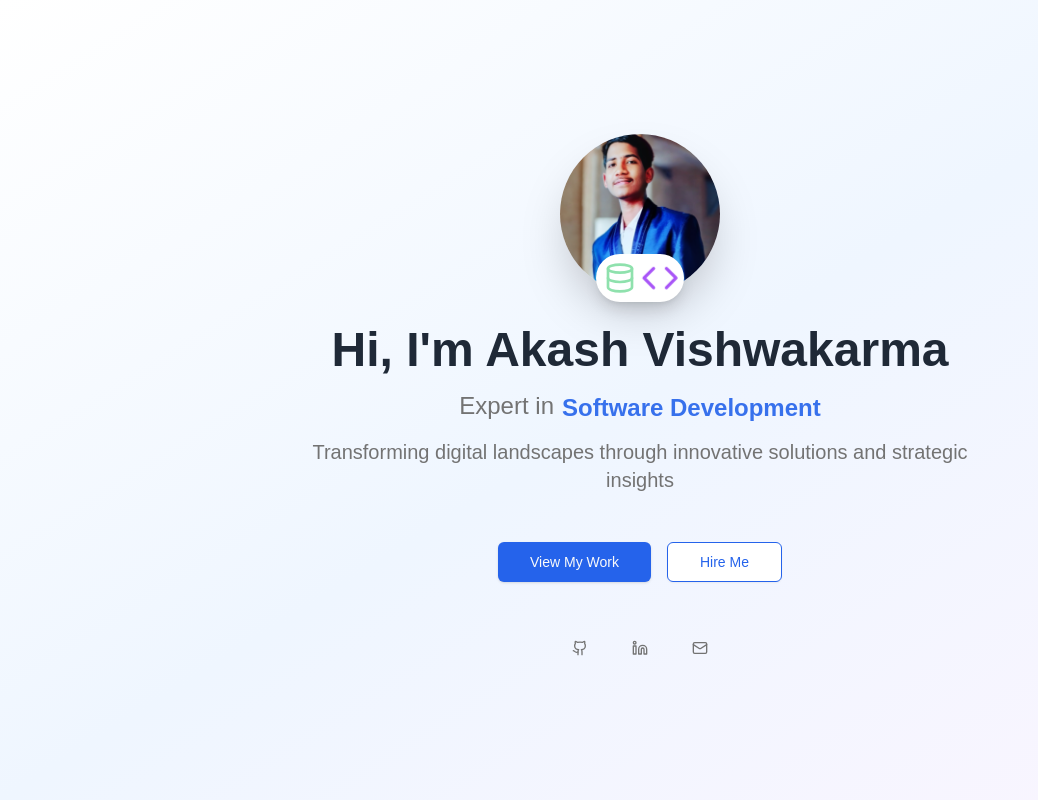
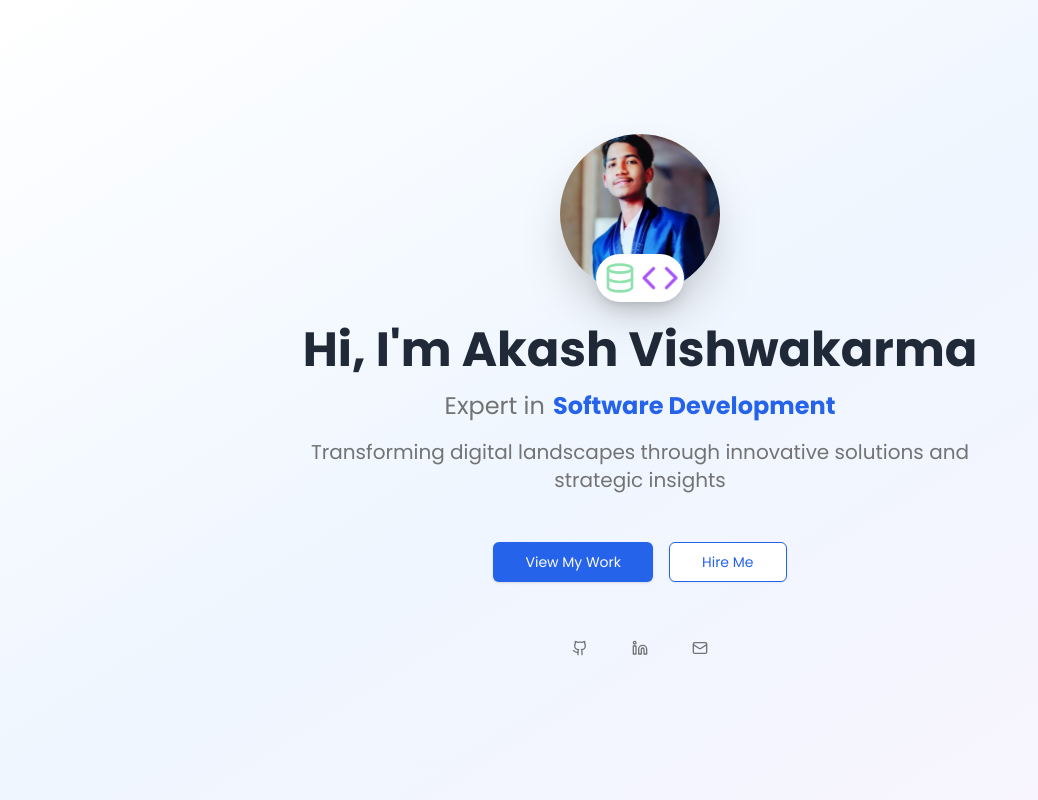
Before and after one commit to TechWithAkash/datawithakash, a Next.js app: page / in a window 1280 px wide. Shown: the top 800 px of the page, without its empty margins (0-1038 px from the left). Built offline with nearby package versions, Linux system fonts and the light colour scheme.

Commit message:
front change to poppins

```diff
--- a/app/layout.js
+++ b/app/layout.js
@@ -65,7 +65,8 @@ export default function RootLayout({ children }) {
   return (
     <html lang="en">
       <body
-        className={`${poppins.variable} ${poppins.variable} antialiased`}
+        // className={`${poppins.variable} ${poppins.variable} antialiased`}
+        className={poppins.className}
       >
         {children}
       </body>
--- a/components/sections/Hero.js
+++ b/components/sections/Hero.js
@@ -111,7 +111,7 @@ export default function Hero() {
             </Button>
           </div>
 
-          <div className="flex justify-center gap-6">
+          <div className="flex justify-center gap-6 ">
             {[
               {
                 href: "https://github.com/TechWithAkash",
@@ -133,7 +133,7 @@ export default function Hero() {
                 <Button
                   variant="ghost"
                   size="icon"
-                  className={`text-muted-foreground ${color} transition-colors`}
+                  className={`text-muted-foreground ${color} transition-colors `}
                 >
                   <Icon className="h-6 w-6" />
                 </Button>
--- a/package.json
+++ b/package.json
@@ -18,6 +18,7 @@
     "next": "15.0.3",
     "react": "^18.3.0",
     "react-dom": "^18.3.0",
+    "react-icons": "^5.3.0",
     "tailwind-merge": "^2.5.5",
     "tailwindcss-animate": "^1.0.7"
   },
```
Also changed, not shown: 1 other file (tests, documents, lock files or other folders).
